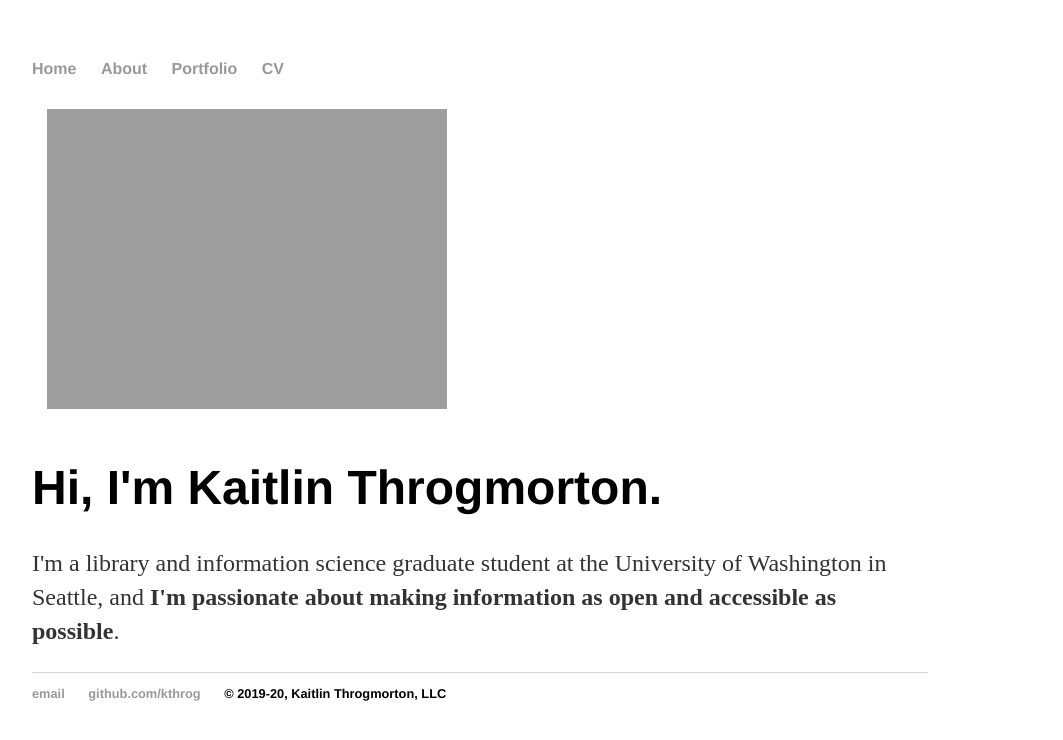
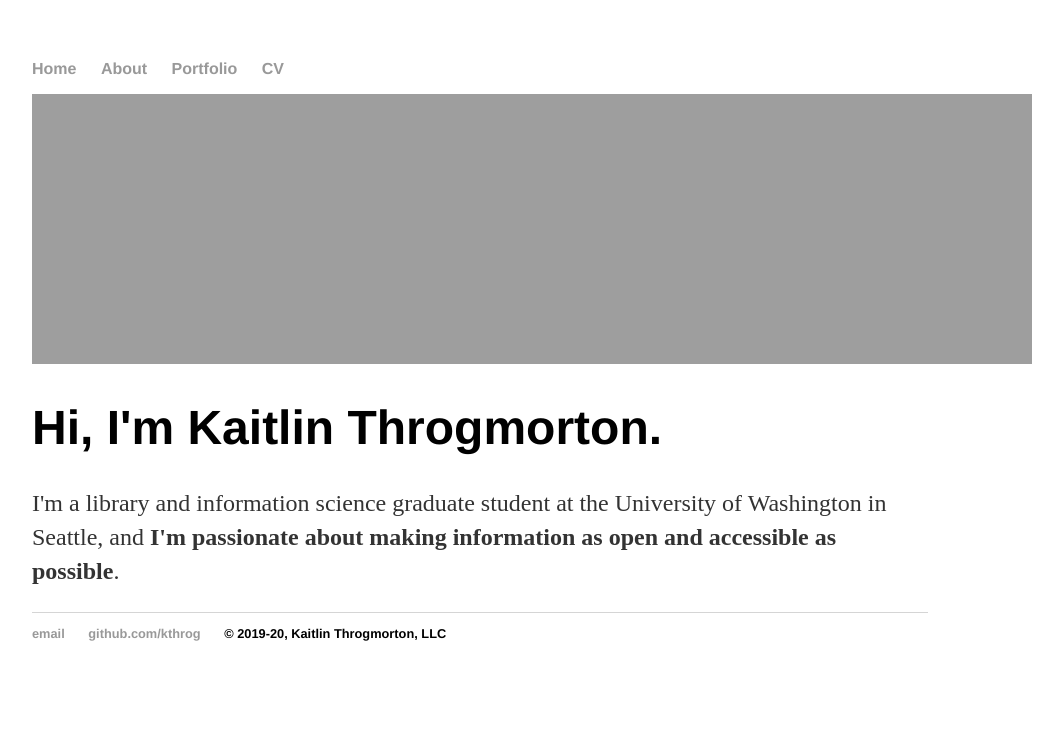
Before and after one commit to kthrog/old_site, a Jekyll site: the page built from index.html, in a window 1280 px wide. Shown: the top 740 px of the page, without its empty margins (160-1223 px from the left). Built offline with Jekyll 4.4.1, drawn with Linux system fonts in a browser that asks for light colours.

Commit message:
change banner size

```diff
--- a/index.html
+++ b/index.html
@@ -3,7 +3,7 @@
 title: Kaitlin Throgmorton
 ---
 
-<img src="https://kaitlinthrogmorton.com/images/openforeveryone-banner.png" alt="Open for Everyone - Open Records, Open Data, Open Information" style="padding:15px" style="width:490px;height:270px;">
+<img src="https://kaitlinthrogmorton.com/images/openforeveryone-banner.png" alt="Open for Everyone - Open Records, Open Data, Open Information" style="width:1000px;height:270px;">
 	<br>
 <div class="blurb">
 	<h1>Hi, I'm Kaitlin Throgmorton.</h1>
```
